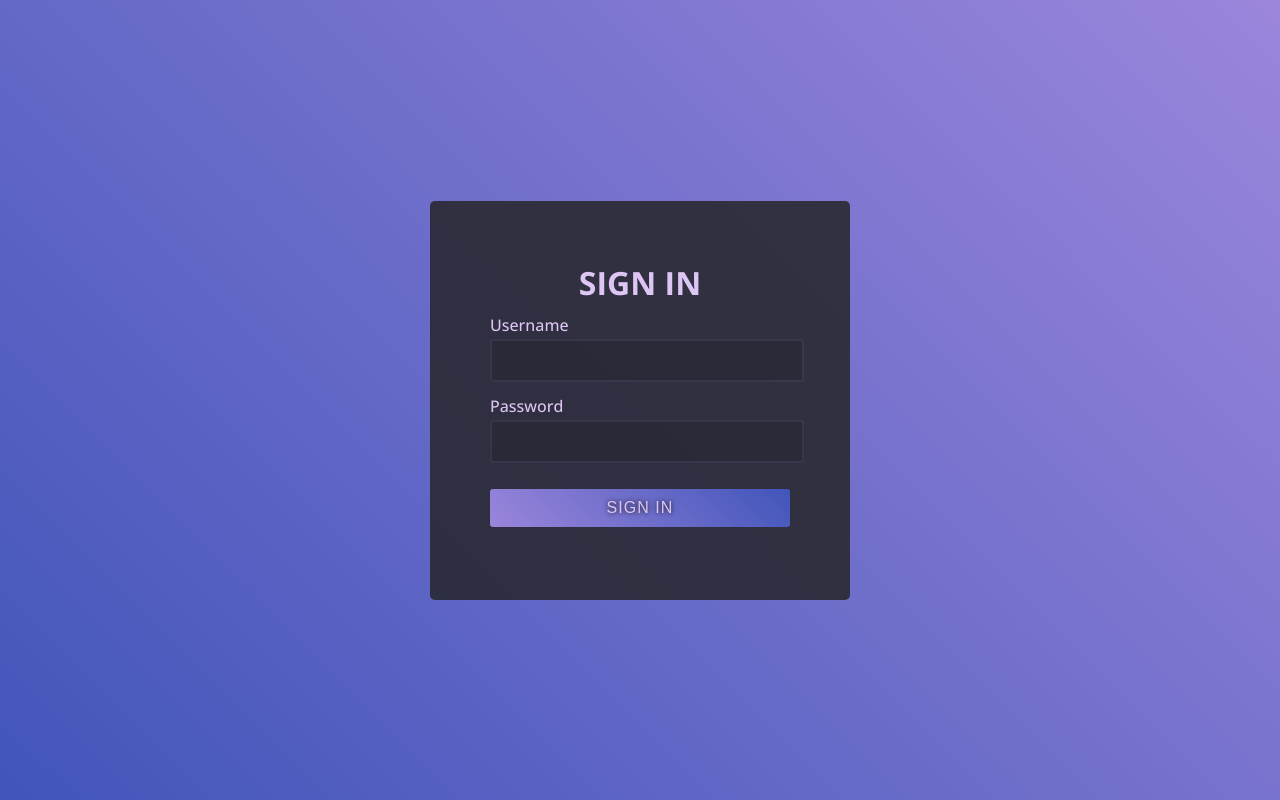
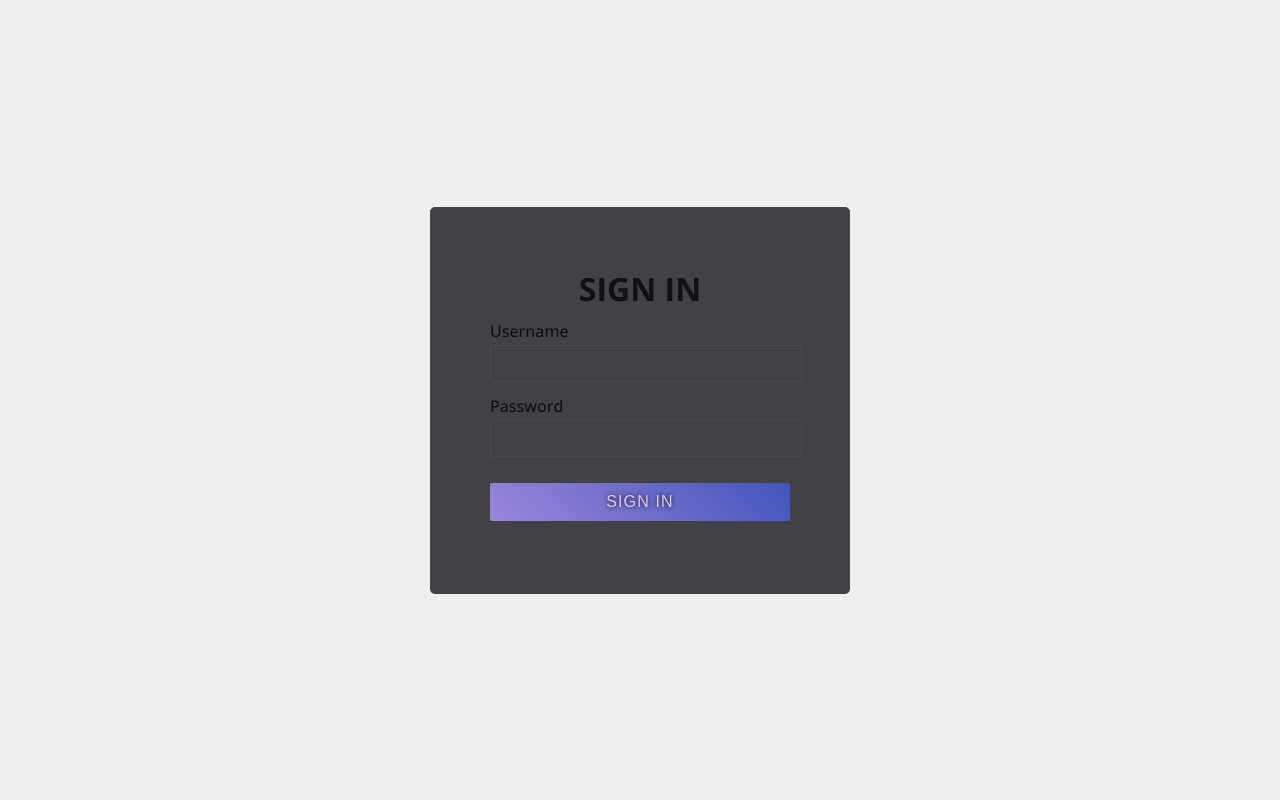
Before and after one commit to bartoszbialoglowicz/cash-register-system, a React (Create React App) app: page / in a window 1280 px wide. Built offline with nearby package versions, Linux system fonts and the light colour scheme.

Commit message:
refactor: Global styles moved into index.css file

```diff
--- a/src/App.css
+++ b/src/App.css
@@ -1,37 +1,7 @@
 .App {
-    background: rgb(65,85,186);
-    background: -moz-linear-gradient(45deg, rgba(65,85,186,1) 0%, rgba(155,134,219,1) 100%);
-    background: -webkit-linear-gradient(45deg, rgba(65,85,186,1) 0%, rgba(155,134,219,1) 100%);
-    background: linear-gradient(45deg, rgba(65,85,186,1) 0%, rgba(155,134,219,1) 100%);
+    background-color: #eee;
     filter: progid:DXImageTransform.Microsoft.gradient(startColorstr="#4155ba",endColorstr="#9b86db",GradientType=1);
-    color: #ddc6f3;
     font-family: 'Open Sans', sans-serif;
-
-}
-
-input {
-    border-radius: 3px;
-    background-color: #1010112a;
-    border: 2px solid #7b7ba82a;
-    font-size: 14px;
-    font-family: 'Open Sans', sans-serif;
-    color: #ddc6f3;
-}
-
-input[type=submit] {
-    background: rgb(155,134,219,1);
-    background: -moz-linear-gradient(45deg, rgba(155,134,219,1) 0%, rgba(65,85,186,1) 100%);
-    background: -webkit-linear-gradient(45deg, rgba(155,134,219,1) 0%, rgba(65,85,186,1) 100%);
-    background: linear-gradient(45deg, rgba(155,134,219,1) 0%, rgba(65,85,186,1) 100%);
-    filter: progid:DXImageTransform.Microsoft.gradient(startColorstr="#4155ba",endColorstr="#9b86db",GradientType=1);
-    border: none;
-    color: #ddc6f3;
-    text-shadow: 0px 0px 5px #111;
-    font-size: 16px;
-    font-family: 'Open Sans', sans-serif;
-    letter-spacing: 0.1rcap;
-    width: 50%;
-    font-family:Arial, Helvetica, sans-serif;
 }
 
 * {
--- a/src/index.css
+++ b/src/index.css
@@ -5,4 +5,30 @@ body,
     width: 100%;
     height: 100%;
     margin: 0;
+    color: #111;
+    font-family: 'Open Sans', sans-serif;
 }
+
+input {
+    border-radius: 2px;
+    background: transparent;
+    border: 1px solid #7b7ba82a;
+    outline: none;
+}
+
+input[type=submit],
+button {
+    background: rgb(155,134,219,1);
+    background: -moz-linear-gradient(45deg, rgba(155,134,219,1) 0%, rgba(65,85,186,1) 100%);
+    background: -webkit-linear-gradient(45deg, rgba(155,134,219,1) 0%, rgba(65,85,186,1) 100%);
+    background: linear-gradient(45deg, rgba(155,134,219,1) 0%, rgba(65,85,186,1) 100%);
+    filter: progid:DXImageTransform.Microsoft.gradient(startColorstr="#4155ba",endColorstr="#9b86db",GradientType=1);
+    border: none;
+    color: #ddc6f3;
+    text-shadow: 0px 0px 5px #111;
+    font-size: 16px;
+    font-family: 'Open Sans', sans-serif;
+    letter-spacing: 0.1rcap;
+    width: 50%;
+    font-family:Arial, Helvetica, sans-serif;
+}
```
